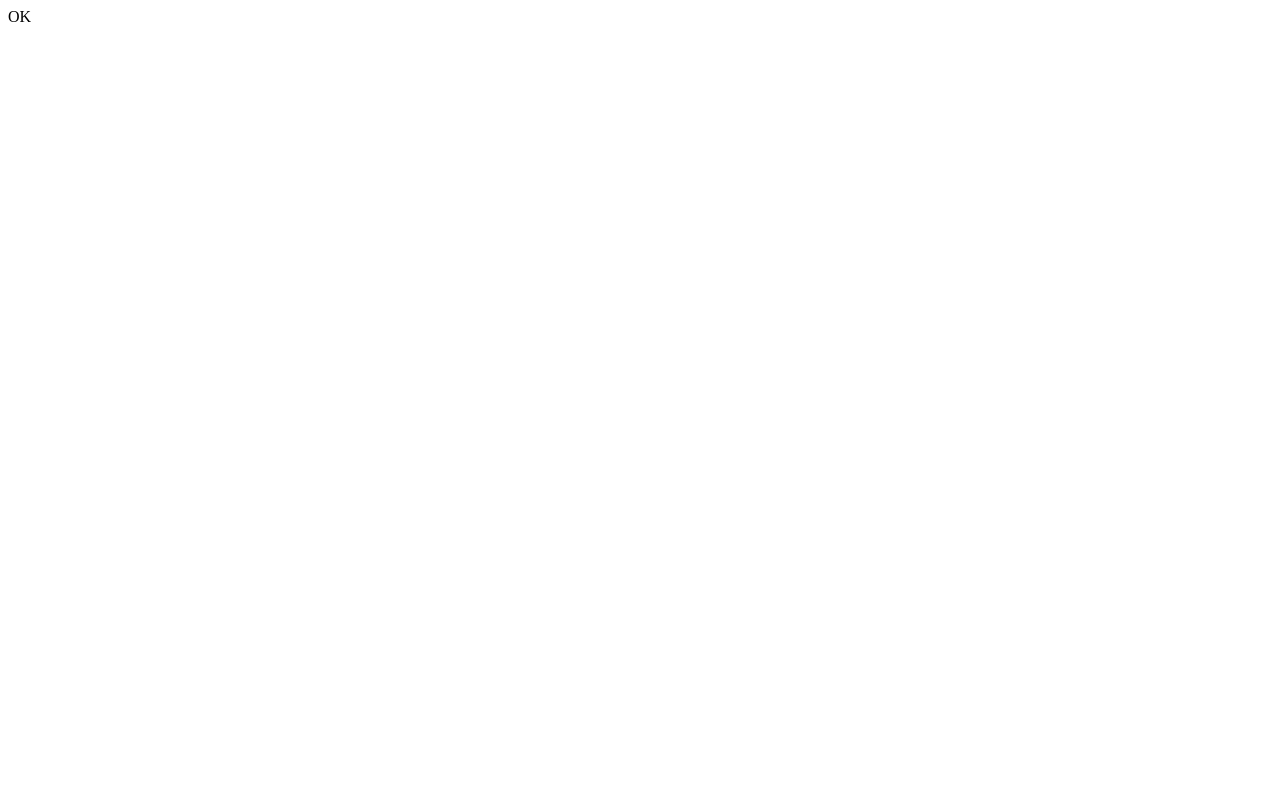
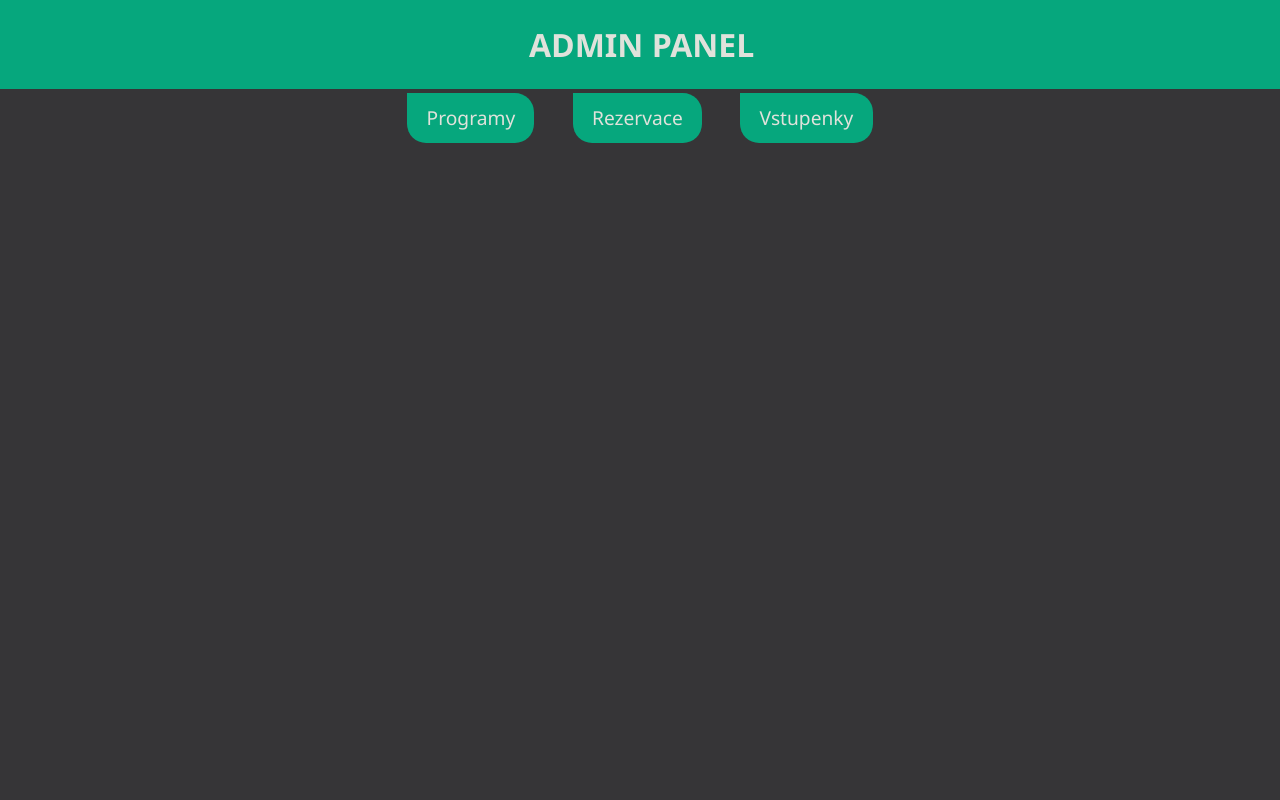
Before and after one commit to petrvavra420/BVWA2, a PHP site: page /adminPanel/admin.php in a window 1280 px wide. Before the commit the page is almost empty. Run offline with PHP 8.4, Linux system fonts and the light colour scheme; the visitor is signed in with stand-in values (Sample User, id 1).

Commit message:
základní systém nákupu rezervace, základní adminpanel

```diff
--- a/admin.php
+++ /dev/null
@@ -1,10 +0,0 @@
-<?php
-    session_start();
-    if (isset($_SESSION['uzivatel'])){
-        if ($_SESSION['uzivatel'] == "admin"){
-            echo "OK";
-        }else {
-            header("Location: index.php");
-        }
-    }
-?>
--- /dev/null
+++ b/adminPanel/admin.php
@@ -0,0 +1,49 @@
+
+
+
+<!DOCTYPE html>
+<html>
+<head>
+    <title>KinoAdmin</title>
+    <link rel="stylesheet" href="adminStyle.css">
+</head>
+<body>
+
+<header>
+    <h1>Admin panel</h1>
+</header>
+
+<div class="navFlex">
+    <nav class="navigace">
+
+
+            <button>Programy</button>
+            <button>Rezervace</button>
+            <button>Vstupenky</button>
+
+
+        <!--<a href="">
+            Rezervace
+        </a>
+
+        <a href="">
+            Vstupenky
+        </a>-->
+
+    </nav>
+</div>
+
+<main>
+
+</main>
+<?php
+session_start();
+if (isset($_SESSION['uzivatel'])) {
+    if ($_SESSION['uzivatel'] == "admin") {
+    } else {
+        header("Location: index.php");
+    }
+}
+?>
+</body>
+</html>
--- a/adminLogin.php
+++ b/adminPanel/adminLogin.php
@@ -8,7 +8,7 @@ if (isset($_POST['adminSubmit'])){
         $hesloHashed = md5($heslo);
 
         //kontrola údajů v databázi
-        include_once("dbconnect.php");
+        include_once("../dbconnect.php");
         $sql = "SELECT * FROM admin WHERE login = '$login' AND heslo = '$hesloHashed'";
         $result = $conn->query($sql);
         if ($result->num_rows > 0) {
--- /dev/null
+++ b/adminPanel/adminStyle.css
@@ -0,0 +1,47 @@
+body {
+    background-color: #363537;
+    margin: 0;
+}
+header{
+    /*background-color:#188FA7;*/
+    /*background-color: #F3F7F0;*/
+    background-color: #06A77D;
+    width: 100%;
+    text-align: center;
+    padding: 0.1em;
+    color: #E0E2DB;
+    font-family: "Segoe UI";
+    text-transform: uppercase;
+}
+
+.navFlex {
+    display: flex;
+    justify-content: center;
+}
+
+nav > button {
+    margin-top: 0.2em;
+    padding: 0.6em;
+    padding-left: 1em;
+    padding-right: 1em;
+    text-align: center;
+    float: left;
+    display: block;
+    margin-left: 1em;
+    margin-right: 1em;
+    font-size: 1.2em;
+    background-color: #06A77D;
+    font-family: "Segoe UI";
+    text-decoration: none;
+    color: #E0E2DB;
+    border-bottom-left-radius: 1em;
+    border-bottom-right-radius: 1em;
+    border-top-right-radius: 1em;
+    transition: 0.2s;
+    border: none;
+}
+nav > button:hover{
+    cursor: pointer;
+    transition: 0.2s;
+    background-color: #EF2D56;
+}
--- /dev/null
+++ b/adminPanel/programy.php
@@ -0,0 +1 @@
+<?php
--- /dev/null
+++ b/adminPanel/rezervace.php
@@ -0,0 +1 @@
+<?php
--- /dev/null
+++ b/adminPanel/vstupenky.php
@@ -0,0 +1 @@
+<?php
```
